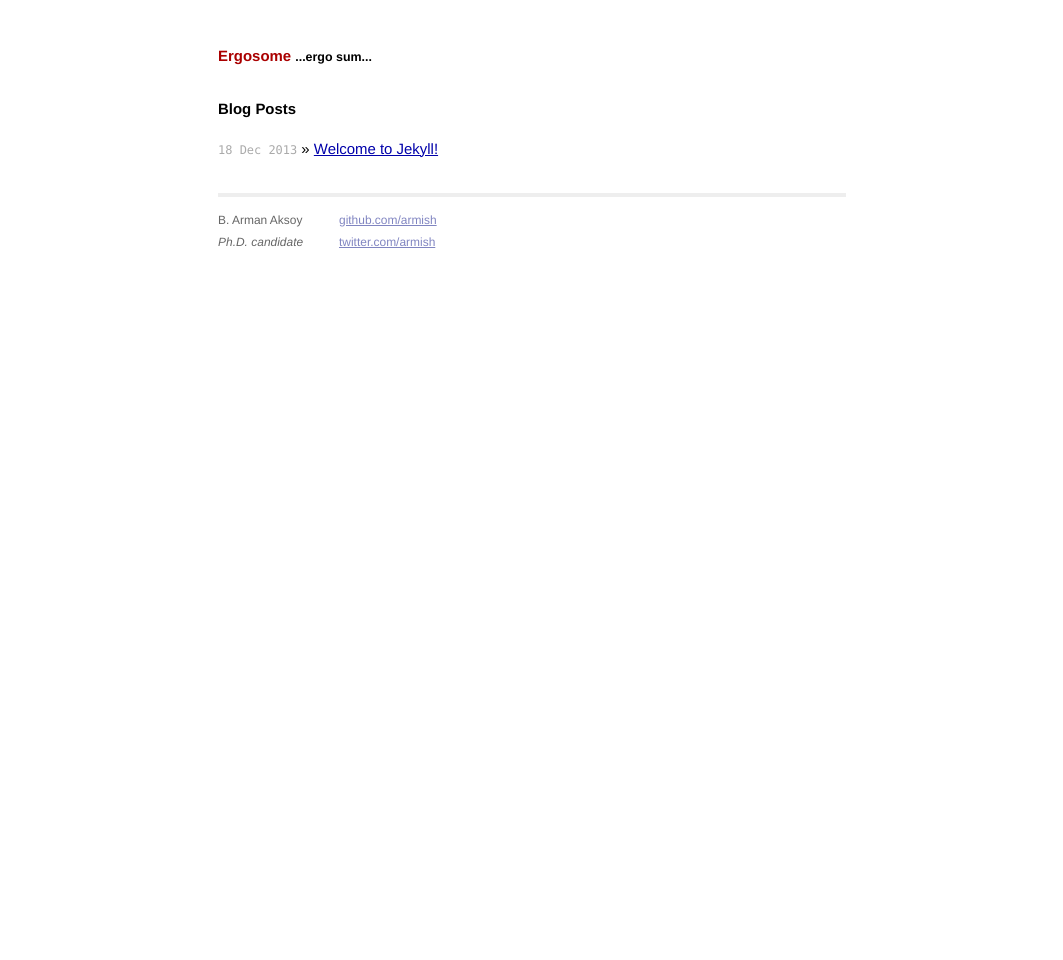
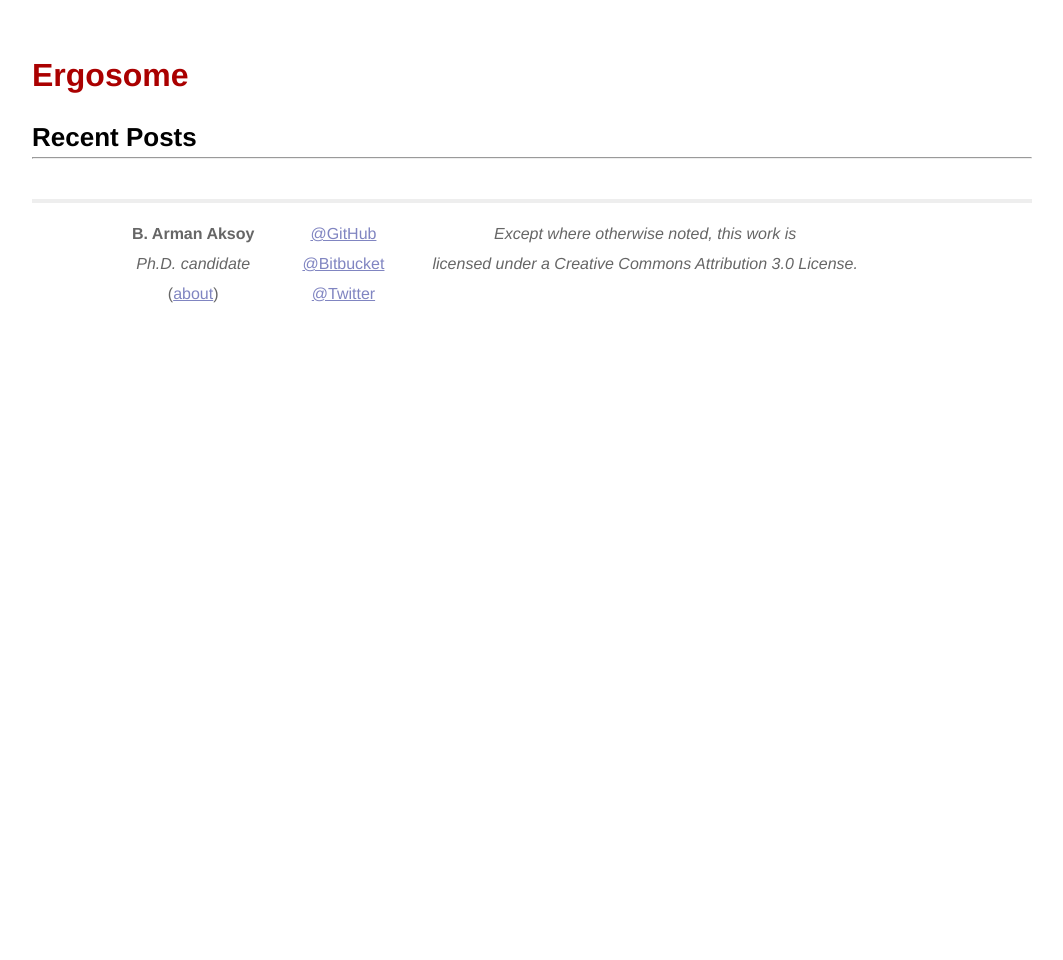
Before and after one commit to armish/ergosome, a Jekyll site: the page built from index.html, in a window 1280 px wide. Shown: the whole page, without its empty margins (108-1171 px from the left). Built offline with Jekyll 4.4.1, drawn with Linux system fonts in a browser that asks for light colours; Markdown is read by kramdown in place of the engine named in the settings.

Commit message:
- modified the layout a little bit. - removed the welcome post - fixed config problems

```diff
--- a/_config.yml
+++ b/_config.yml
@@ -1,4 +1,5 @@
 name: Ergosome
 markdown: redcarpet
 pygments: true
-baseurl: http://ergoso.me/
+baseurl: /
+production_url: http://ergoso.me
--- a/_layouts/default.html
+++ b/_layouts/default.html
@@ -3,14 +3,17 @@
     <head>
         <meta charset="utf-8">
         <meta http-equiv="X-UA-Compatible" content="IE=edge,chrome=1">
-        <title>{{ site.name }}</title>
+	<title>{{ site.name }} - {{ page.title }}</title>
         <meta name="viewport" content="width=device-width">
 
         <!-- syntax highlighting CSS -->
-	<link rel="stylesheet" href="{{ site.baseurl }}/css/syntax.css">
+	<link rel="stylesheet" href="{{ site.baseurl }}css/syntax.css">
 
         <!-- Custom CSS -->
-	<link rel="stylesheet" href="{{ site.baseurl }}/css/main.css">
+	<link rel="stylesheet" href="{{ site.baseurl }}css/main.css">
+
+	<!-- Feed -->
+	<link href="atom.xml" type="application/atom+xml" rel="alternate" title="{{ site.title }} ATOM Feed">
 
     </head>
     <body>
@@ -28,8 +31,7 @@
 
         <div class="site">
           <div class="header">
-            <h1 class="title"><a href="/">{{ site.name }}</a></h1>
-	    <h1 class="title"><small>...ergo sum...</small></h1>
+            <h1 class="title"><a href="/" title="ergo sum">{{ site.name }}</a></h1>
           </div>
 
           {{ content }}
@@ -37,16 +39,27 @@
           <div class="footer">
             <div class="contact">
               <p>
-                B. Arman Aksoy<br />
+	        <b>B. Arman Aksoy</b><br />
                 <i>Ph.D. candidate</i><br />
+		(<a href="/general/2014/01/06/about.html">about</a>)
               </p>
             </div>
             <div class="contact">
               <p>
-                <a href="https://github.com/armish">github.com/armish</a><br />
-                <a href="https://twitter.com/armish">twitter.com/armish</a><br />
+                <a href="http://github.com/armish">@GitHub</a><br />
+                <a href="http://bitbucket.org/armish">@Bitbucket</a><br />
+                <a href="http://twitter.com/armish">@Twitter</a><br />
               </p>
             </div>
+	    <div class="contact">
+		<p>
+		<i>
+			Except where otherwise noted,
+			this work is <br />
+			licensed under a
+			Creative Commons Attribution 3.0 License.
+		</i>
+		</p>
           </div>
         </div>
 
--- a/_layouts/post.html
+++ b/_layouts/post.html
@@ -1,9 +1,8 @@
 ---
 layout: default
 ---
-<h2>{{ page.title }}</h2>
-<p class="meta">{{ page.date | date_to_string }}</p>
-
+<h2>{{ page.title }} <small>({{ page.date | date_to_string }})</small></h2>
+<hr>
 <div class="post">
 {{ content }}
 </div>
--- a/css/main.css
+++ b/css/main.css
@@ -14,20 +14,32 @@ html, body { height: 100%; }
 
 body {
   background-color: #FFF;
-  font: 13.34px Helvetica, Arial, sans-serif;
-  font-size: small;
+  font: 20px Helvetica, Arial, sans-serif;
   text-align: center;
 }
 
 h1, h2, h3, h4, h5, h6 {
   font-size: 100%; }
 
-h1 { margin-bottom: 1em; }
+h1 {
+	font-size: 32px;
+}
+h2 {
+	font-size: 26px;
+}
+h1 small {
+	font-size: 26px;
+	color: #aaa;
+}
+h2 small {
+	font-size: 24px;
+	color: #aaa;
+}
+
 p { margin: 1em 0; }
 
 a         { color: #00a; }
 a:hover   { color: #000; }
-a:visited { color: #a0a; }
 
 /*****************************************************************************/
 /*
@@ -39,14 +51,10 @@ a:visited { color: #a0a; }
   margin-bottom: 2em;
 }
 
-.posts li {
-  line-height: 1.75em;
-}
 
 .posts span {
   color: #aaa;
-  font-family: Monaco, "Courier New", monospace;
-  font-size: 80%;
+  font-size: 18px;
 }
 
 /*****************************************************************************/
@@ -56,9 +64,8 @@ a:visited { color: #a0a; }
 /*****************************************************************************/
 
 .site {
-  font-size: 115%;
   text-align: justify;
-  width: 42em;
+  width: 50em;
   margin: 3em auto 2em;
   line-height: 1.5em;
 }
@@ -70,7 +77,7 @@ a:visited { color: #a0a; }
 
 .title {
   display: inline-block;
-  margin-bottom: 2em;
+  margin-bottom: 1em;
 }
 
 .title a {
@@ -100,6 +107,7 @@ a:visited { color: #a0a; }
   border-top: 4px solid #eee;
   margin-top: 2em;
   overflow: hidden;
+  padding-left: 100px;
 }
 
 .footer .contact {
@@ -109,6 +117,10 @@ a:visited { color: #a0a; }
 
 .footer .contact a {
   color: #8085C1;
+}
+
+.footer .contact p {
+	text-align: center;
 }
 
 .footer .rss {
@@ -158,3 +170,8 @@ a:visited { color: #a0a; }
 .post pre.terminal code {
   background-color: #333;
 }
+
+hr {
+	margin-top: 5px;
+	margin-bottom: 10px;
+}
--- a/index.html
+++ b/index.html
@@ -1,13 +1,14 @@
 ---
 layout: default
-title: Your New Jekyll Site
+title: Home page
 ---
 
 <div id="home">
-  <h1>Blog Posts</h1>
+  <h2>Recent Posts</h2>
+  <hr>
   <ul class="posts">
     {% for post in site.posts %}
-    <li><span>{{ post.date | date_to_string }}</span> &raquo; <a href="{{ site.baseurl }}/{{ post.url }}">{{ post.title }}</a></li>
+    <li><span>{{ post.date | date_to_string }}</span> &raquo; <a href="{{ post.url }}">{{ post.title }}</a></li>
     {% endfor %}
   </ul>
 </div>
```
Also changed, not shown: _posts/2013-12-18-welcome-to-jekyll.markdown (deleted, +0 -24 lines), 3 other files.
